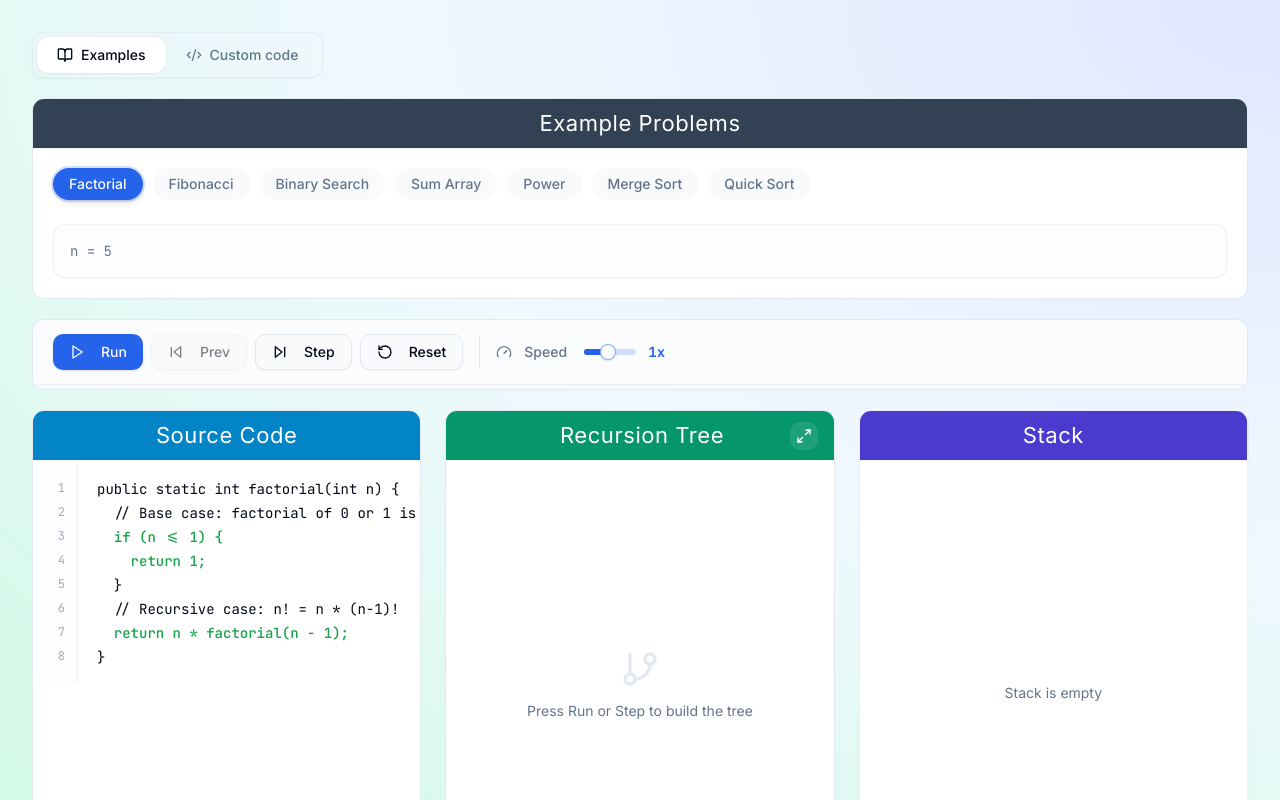
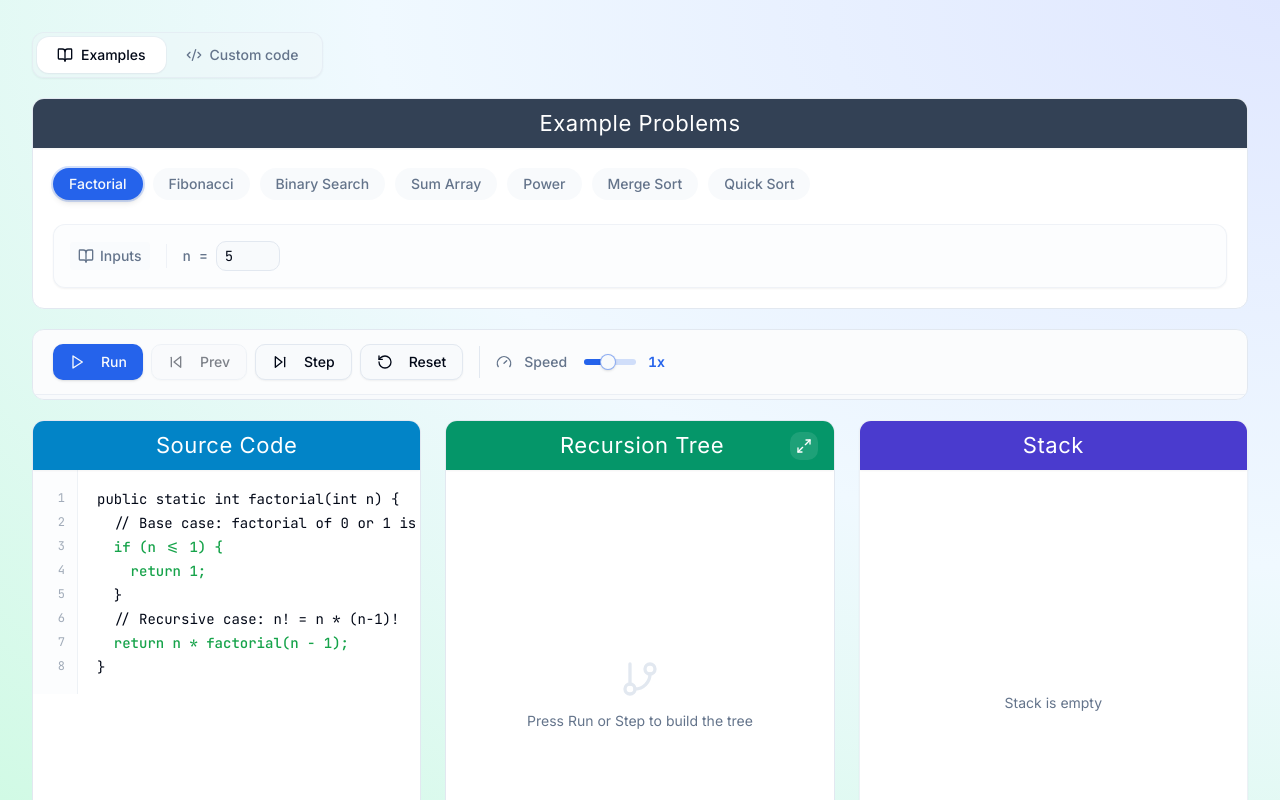
Before and after one commit to yuvnex/Recursion_Visualizer, a React (Vite) app: page / in a window 1280 px wide. Shown: the top 800 px of the page. Built offline with nearby package versions, Linux system fonts and the light colour scheme.

Commit message:
feat:Added Editable inputs to example problems

```diff
--- a/src/components/recursion/ExampleSelector.jsx
+++ b/src/components/recursion/ExampleSelector.jsx
@@ -1,14 +1,89 @@
-import React from 'react'
+import React, { useState, useEffect } from 'react'
 import { Card } from '@/components/ui/card'
 import { Button } from '@/components/ui/button'
 import { BookOpen } from 'lucide-react'
 import { motion } from 'framer-motion'
 
-const formatInput = (input) => {
-  if (typeof input === 'number') return `n = ${input}`
-  return Object.entries(input)
-    .map(([k, v]) => `${k} = ${JSON.stringify(v)}`)
-    .join('   ')
+const NumberInput = ({ value, onChange }) => {
+  const [val, setVal] = useState(value);
+
+  useEffect(() => {
+    setVal(value);
+  }, [value]);
+
+  const handleCommit = () => {
+    const num = Number(val);
+    onChange(isNaN(num) ? 0 : num);
+  };
+
+  return (
+    <input
+      type="number"
+      value={val}
+      onChange={e => setVal(e.target.value)}
+      onBlur={handleCommit}
+      onKeyDown={e => { if (e.key === 'Enter') handleCommit(); }}
+      className="w-16 rounded-md bg-background px-2 py-1 text-sm outline-none border border-input focus:border-primary focus:ring-1 focus:ring-primary font-mono text-foreground"
+    />
+  )
+}
+
+const ArrayInput = ({ value, onChange }) => {
+  const [text, setText] = useState(value.join(', '));
+
+  useEffect(() => {
+    setText(value.join(', '));
+  }, [value]);
+
+  const handleCommit = () => {
+    const arr = text.split(',').filter(s => s.trim() !== '').map(s => {
+      const n = Number(s.trim());
+      return isNaN(n) ? 0 : n;
+    });
+    onChange(arr);
+    setText(arr.join(', '));
+  };
+
+  return (
+    <div className="flex items-center">
+      <span className="font-mono text-sm text-muted-foreground mr-1">[</span>
+      <input
+        type="text"
+        value={text}
+        onChange={e => setText(e.target.value)}
+        onBlur={handleCommit}
+        onKeyDown={e => { if (e.key === 'Enter') handleCommit(); }}
+        className="w-48 rounded-md bg-background px-2 py-1 text-sm outline-none border border-input focus:border-primary focus:ring-1 focus:ring-primary font-mono text-foreground"
+      />
+      <span className="font-mono text-sm text-muted-foreground ml-1">]</span>
+    </div>
+  )
+}
+
+const InputEditor = ({ input, onChange }) => {
+  if (typeof input === 'number') {
+    return (
+      <div className="flex items-center gap-2">
+        <label className="font-mono text-sm font-medium text-muted-foreground">n =</label>
+        <NumberInput value={input} onChange={(val) => onChange(val)} />
+      </div>
+    )
+  }
+
+  return (
+    <div className="flex flex-wrap items-center gap-4">
+      {Object.entries(input).map(([k, v]) => (
+        <div key={k} className="flex items-center gap-2">
+          <label className="font-mono text-sm font-medium text-muted-foreground">{k} =</label>
+          {Array.isArray(v) ? (
+            <ArrayInput value={v} onChange={(val) => onChange({ ...input, [k]: val })} />
+          ) : (
+            <NumberInput value={v} onChange={(val) => onChange({ ...input, [k]: val })} />
+          )}
+        </div>
+      ))}
+    </div>
+  )
 }
 
 export const EXAMPLES = [
@@ -170,7 +245,13 @@ public static int partition(int[] arr, int low, int high) {
   },
 ]
 
-export default function ExampleSelector({ selectedExample, onSelect }) {
+export default function ExampleSelector({ selectedExample, onSelect, onInputChange }) {
+  const handleInputUpdate = (newInput) => {
+    if (onInputChange) {
+      onInputChange(newInput)
+    }
+  }
+
   return (
     <Card className="app-panel overflow-hidden">
       <div className="bg-[#334155] text-white text-center py-2 text-[22px] tracking-wide font-sans z-10 shadow-sm relative flex items-center justify-center">
@@ -203,11 +284,14 @@ export default function ExampleSelector({ selectedExample, onSelect }) {
           <motion.div
             initial={{ opacity: 0, y: -5 }}
             animate={{ opacity: 1, y: 0 }}
-            className="mt-6 rounded-xl border border-border/50 bg-muted/20 p-4 shadow-sm"
+            className="mt-6 rounded-xl border border-border/50 bg-muted/20 p-4 shadow-sm flex flex-wrap items-center gap-4"
           >
-            <p className="font-mono text-sm text-muted-foreground">
-              {formatInput(selectedExample.input)}
-            </p>
+            <div className="flex items-center gap-1.5 text-sm font-medium text-muted-foreground bg-muted/30 px-2 py-1 rounded">
+              <BookOpen className="w-4 h-4" />
+              Inputs
+            </div>
+            <div className="hidden sm:block w-[1px] h-6 bg-border/50"></div>
+            <InputEditor input={selectedExample.input} onChange={handleInputUpdate} />
           </motion.div>
         )}
       </div>
--- a/src/pages/RecursionVisualizer.jsx
+++ b/src/pages/RecursionVisualizer.jsx
@@ -429,6 +429,11 @@ export default function RecursionVisualizer() {
     setCustomCodeData(null); setAnalysisError(null); handleReset()
   }, [handleReset])
 
+  const handleInputChange = useCallback((newInput) => {
+    setSelectedExample(prev => ({ ...prev, input: newInput }))
+    handleReset()
+  }, [handleReset])
+
   const handleModeChange = useCallback((newMode) => {
     setMode(newMode); handleReset(); setAnalysisError(null)
     if (newMode === 'examples') {
@@ -452,7 +457,7 @@ export default function RecursionVisualizer() {
           <AnimatePresence mode="wait">
             {mode === 'examples' ? (
               <motion.div key="examples" initial={{ opacity: 0, x: -20 }} animate={{ opacity: 1, x: 0 }} exit={{ opacity: 0, x: 20 }}>
-                <ExampleSelector selectedExample={selectedExample} onSelect={handleSelectExample} />
+                <ExampleSelector selectedExample={selectedExample} onSelect={handleSelectExample} onInputChange={handleInputChange} />
               </motion.div>
             ) : (
               <motion.div key="custom" initial={{ opacity: 0, x: 20 }} animate={{ opacity: 1, x: 0 }} exit={{ opacity: 0, x: -20 }}>
```
